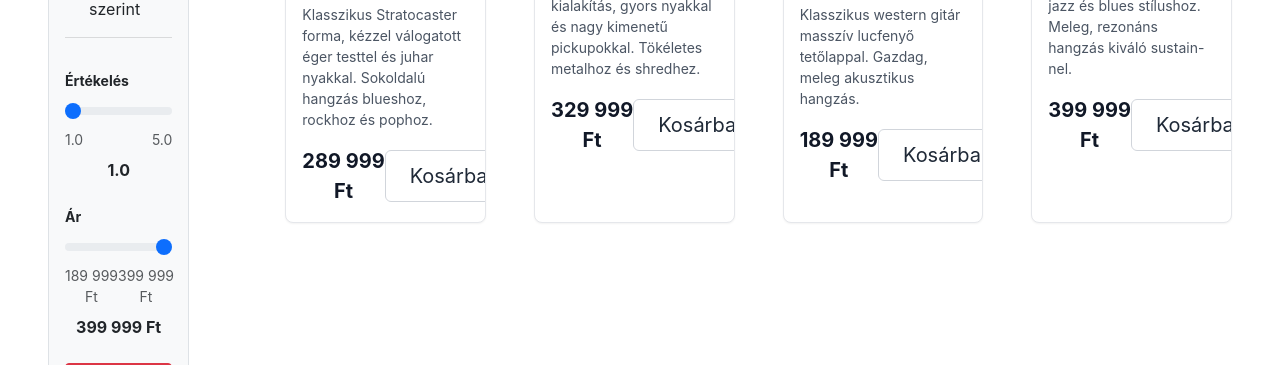
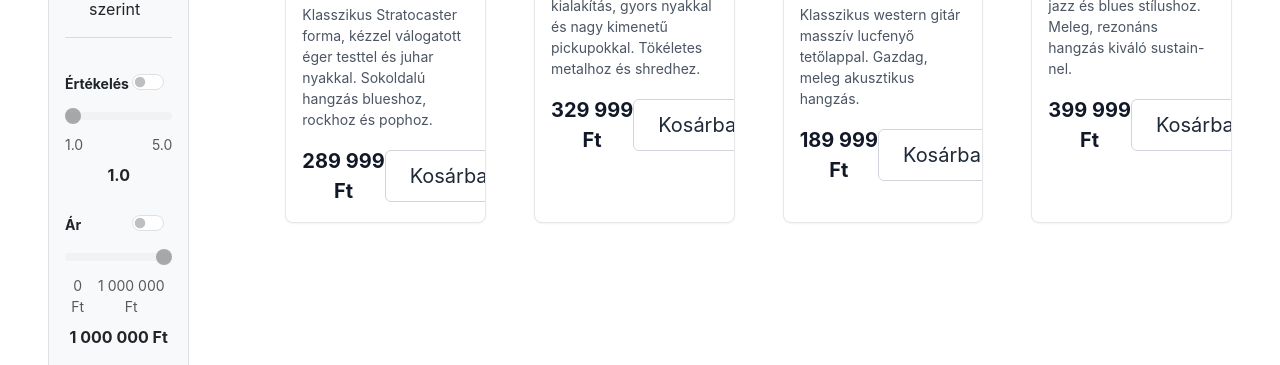
Before and after one commit to ar0nK/stringify, a React (Create React App) app: page /saved-products in a window 1280 px wide. Shown: the part 446-811 px from the top of the page. Built offline with nearby package versions, Linux system fonts and the light colour scheme; no server answers.

Commit message:
Filterek összekötése backend-el

```diff
--- a/src/App.js
+++ b/src/App.js
@@ -20,7 +20,7 @@ function App() {
           <Route path="/guitar-builder" element={<GuitarBuilder />} />
           <Route path="/store" element={<Store />} />
           <Route path="/settings" element={<Settings />} />
-          <Route path="/product/:id" element={<Product />} />
+          <Route path="/products/:id" element={<Product />} />
           <Route path="/saved-products" element={<SavedProducts />} />
           <Route path="/cart" element={<Cart />} />
           <Route path="/login" element={<LoginRegister />} />
--- a/src/components/Filters.jsx
+++ b/src/components/Filters.jsx
@@ -1,19 +1,25 @@
 import React, { useState, useEffect } from 'react'
-import guitars from '../temp/guitars.json'
 
-let minAr = Infinity
-let maxAr = -Infinity
-
-for (let i = 0; i < guitars.length; i++) {
-  if (guitars[i].price > maxAr) maxAr = guitars[i].price
-  if (guitars[i].price < minAr) minAr = guitars[i].price
-}
-
-export default function Filters() {
+export default function Filters({ onFiltersChange, products = [] }) {
+  const [guitarTypes, setGuitarTypes] = useState({
+    electric: false,
+    acoustic: false,
+    bass: false
+  })
+  const [sortBy, setSortBy] = useState(null)
+  const [priceEnabled, setPriceEnabled] = useState(false)
   const [price, setPrice] = useState(null)
-  const [rating, setRating] = useState(null)
+  const [ratingEnabled, setRatingEnabled] = useState(false)
+  const [rating, setRating] = useState(1.0)
   const [isOpen, setIsOpen] = useState(true)
   const [theme, setTheme] = useState(() => document.documentElement.getAttribute("data-bs-theme") || "light")
+
+  const minAr = products.length > 0 ? Math.min(...products.map(p => p.price)) : 0
+  const maxAr = products.length > 0 ? Math.max(...products.map(p => p.price)) : 1000000
+
+  useEffect(() => {
+    if (price === null) setPrice(maxAr)
+  }, [maxAr, price])
 
   useEffect(() => {
     const el = document.documentElement
@@ -25,6 +31,48 @@ export default function Filters() {
   }, [])
 
   const formatPrice = (price) => price.toLocaleString('hu-HU')
+
+  const handleGuitarTypeChange = (type) => {
+    setGuitarTypes(prev => ({
+      ...prev,
+      [type]: !prev[type]
+    }))
+  }
+
+  const handleSortChange = (sort) => {
+    setSortBy(prev => prev === sort ? null : sort)
+  }
+
+  const handleApplyFilters = () => {
+    let filtered = [...products]
+
+    const selectedTypes = Object.entries(guitarTypes)
+      .filter(([_, isSelected]) => isSelected)
+      .map(([type, _]) => type)
+
+    if (selectedTypes.length > 0) {
+      filtered = filtered.filter(guitar => {
+        const guitarType = guitar.type?.toLowerCase() || ''
+        return selectedTypes.some(type => guitarType.includes(type))
+      })
+    }
+
+    if (ratingEnabled && rating !== null) {
+      filtered = filtered.filter(guitar => guitar.rating >= rating)
+    }
+
+    if (priceEnabled && price !== null) {
+      filtered = filtered.filter(guitar => guitar.price <= price)
+    }
+
+    if (sortBy === 'abc') {
+      filtered.sort((a, b) => a.title.localeCompare(b.title))
+    } else if (sortBy === 'popular') {
+      filtered.sort((a, b) => (b.reviewCount || 0) - (a.reviewCount || 0))
+    }
+
+    onFiltersChange(filtered)
+  }
 
   return (
     <div className="p-3 rounded border bg-body-tertiary text-body">
@@ -41,23 +89,53 @@ export default function Filters() {
           <form>
             <div className="mb-3 text-start">
               <div className="form-check">
-                <input type="checkbox" className="form-check-input" id="electric" name="type" value="electric" />
+                <input
+                  type="checkbox"
+                  className="form-check-input"
+                  id="electric"
+                  checked={guitarTypes.electric}
+                  onChange={() => handleGuitarTypeChange('electric')}
+                />
                 <label className="form-check-label text-start" htmlFor="electric">Elektromos gitárok</label>
               </div>
               <div className="form-check">
-                <input type="checkbox" className="form-check-input" id="acoustic" name="type" value="acoustic" />
+                <input
+                  type="checkbox"
+                  className="form-check-input"
+                  id="acoustic"
+                  checked={guitarTypes.acoustic}
+                  onChange={() => handleGuitarTypeChange('acoustic')}
+                />
                 <label className="form-check-label text-start" htmlFor="acoustic">Akusztikus gitárok</label>
               </div>
               <div className="form-check">
-                <input type="checkbox" className="form-check-input" id="bass" name="type" value="bass" />
+                <input
+                  type="checkbox"
+                  className="form-check-input"
+                  id="bass"
+                  checked={guitarTypes.bass}
+                  onChange={() => handleGuitarTypeChange('bass')}
+                />
                 <label className="form-check-label text-start" htmlFor="bass">Basszus gitárok</label>
               </div>
               <div className="form-check">
-                <input type="checkbox" className="form-check-input" id="sortAbc" name="sort" value="abc" />
+                <input
+                  type="checkbox"
+                  className="form-check-input"
+                  id="sortAbc"
+                  checked={sortBy === 'abc'}
+                  onChange={() => handleSortChange('abc')}
+                />
                 <label className="form-check-label text-start" htmlFor="sortAbc">ABC szerint</label>
               </div>
               <div className="form-check">
-                <input type="checkbox" className="form-check-input" id="sortPopular" name="sort" value="popular" />
+                <input
+                  type="checkbox"
+                  className="form-check-input"
+                  id="sortPopular"
+                  checked={sortBy === 'popular'}
+                  onChange={() => handleSortChange('popular')}
+                />
                 <label className="form-check-label text-start" htmlFor="sortPopular">Népszerűség szerint</label>
               </div>
             </div>
@@ -65,29 +143,52 @@ export default function Filters() {
             <hr className="my-3" />
 
             <div className="mb-4">
-              <label className="form-label fw-bold small text-start d-block">Értékelés</label>
+              <div className="d-flex justify-content-between align-items-center mb-2">
+                <label className="form-label fw-bold small text-start mb-0">Értékelés</label>
+                <div className="form-check form-switch">
+                  <input
+                    className="form-check-input"
+                    type="checkbox"
+                    id="ratingToggle"
+                    checked={ratingEnabled}
+                    onChange={(e) => setRatingEnabled(e.target.checked)}
+                  />
+                </div>
+              </div>
               <input
                 type="range"
                 min={1.0}
                 max={5.0}
                 step={0.1}
-                value={rating || 1.0}
+                value={rating}
                 className="form-range"
                 id="ratingRange"
                 onChange={(e) => setRating(e.target.value)}
-                style={{ accentColor: '#0d6efd' }}
+                disabled={!ratingEnabled}
+                style={{ accentColor: '#0d6efd', opacity: ratingEnabled ? 1 : 0.5 }}
               />
               <div className="d-flex justify-content-between small text-body-secondary">
                 <span>1.0</span>
                 <span>5.0</span>
               </div>
               <div className="text-center mt-2 fw-bold">
-                {Number(rating || 1.0).toFixed(1)}
+                {Number(rating).toFixed(1)}
               </div>
             </div>
 
             <div className="mb-4">
-              <label className="form-label fw-bold small text-start d-block">Ár</label>
+              <div className="d-flex justify-content-between align-items-center mb-2">
+                <label className="form-label fw-bold small text-start mb-0">Ár</label>
+                <div className="form-check form-switch">
+                  <input
+                    className="form-check-input"
+                    type="checkbox"
+                    id="priceToggle"
+                    checked={priceEnabled}
+                    onChange={(e) => setPriceEnabled(e.target.checked)}
+                  />
+                </div>
+              </div>
               <input
                 type="range"
                 min={minAr}
@@ -96,7 +197,8 @@ export default function Filters() {
                 className="form-range"
                 id="priceRange"
                 onChange={(e) => setPrice(e.target.value)}
-                style={{ accentColor: '#0d6efd' }}
+                disabled={!priceEnabled}
+                style={{ accentColor: '#0d6efd', opacity: priceEnabled ? 1 : 0.5 }}
               />
               <div className="d-flex justify-content-between small text-body-secondary">
                 <span>{formatPrice(minAr)} Ft</span>
@@ -107,7 +209,13 @@ export default function Filters() {
               </div>
             </div>
 
-            <button type="button" className="btn btn-danger btn-sm w-100">Frissítés</button>
+            <button
+              type="button"
+              className="btn btn-danger btn-sm w-100"
+              onClick={handleApplyFilters}
+            >
+              Frissítés
+            </button>
           </form>
         </div>
       )}
--- a/src/pages/Store.jsx
+++ b/src/pages/Store.jsx
@@ -7,6 +7,7 @@ import { useAuth } from "../context/AuthContext";
 export default function Store() {
   const { apiBase, authHeaders } = useAuth();
   const [guitars, setGuitars] = useState([]);
+  const [filteredGuitars, setFilteredGuitars] = useState([]);
   const [loading, setLoading] = useState(true);
   const [error, setError] = useState("");
 
@@ -25,7 +26,10 @@ export default function Store() {
           throw new Error(text || `HTTP ${res.status}`);
         }
         const data = await res.json();
-        if (!cancelled) setGuitars(data);
+        if (!cancelled) {
+          setGuitars(data);
+          setFilteredGuitars(data);
+        }
       } catch (e) {
         console.error(e);
         if (!cancelled) setError("Nem sikerült betölteni a termékeket.");
@@ -36,6 +40,10 @@ export default function Store() {
     return () => (cancelled = true);
   }, [apiBase, authHeaders]);
 
+  const handleFiltersChange = (filtered) => {
+    setFilteredGuitars(filtered);
+  };
+
   return (
     <div>
       <NavBar />
@@ -43,10 +51,10 @@ export default function Store() {
         <div className="row">
           <aside className="col-12 col-lg-2 mb-4 pe-lg-5">
             <div className="d-none d-lg-block position-sticky" style={{ top: "50vh", transform: "translateY(-50%)" }}>
-              <Filters />
+              <Filters onFiltersChange={handleFiltersChange} products={guitars} />
             </div>
             <div className="d-lg-none">
-              <Filters />
+              <Filters onFiltersChange={handleFiltersChange} products={guitars} />
             </div>
           </aside>
           <section className="col-12 col-lg-10 ps-lg-5">
@@ -54,7 +62,7 @@ export default function Store() {
             {error && <div className="alert alert-danger">{error}</div>}
             {!loading && !error && (
               <div className="row g-5">
-                {guitars.map((guitar) => (
+                {filteredGuitars.map((guitar) => (
                   <div key={guitar.id} className="col-12 col-sm-6 col-lg-4 col-xl-3 d-flex">
                     <Card
                       id={guitar.id}
```
